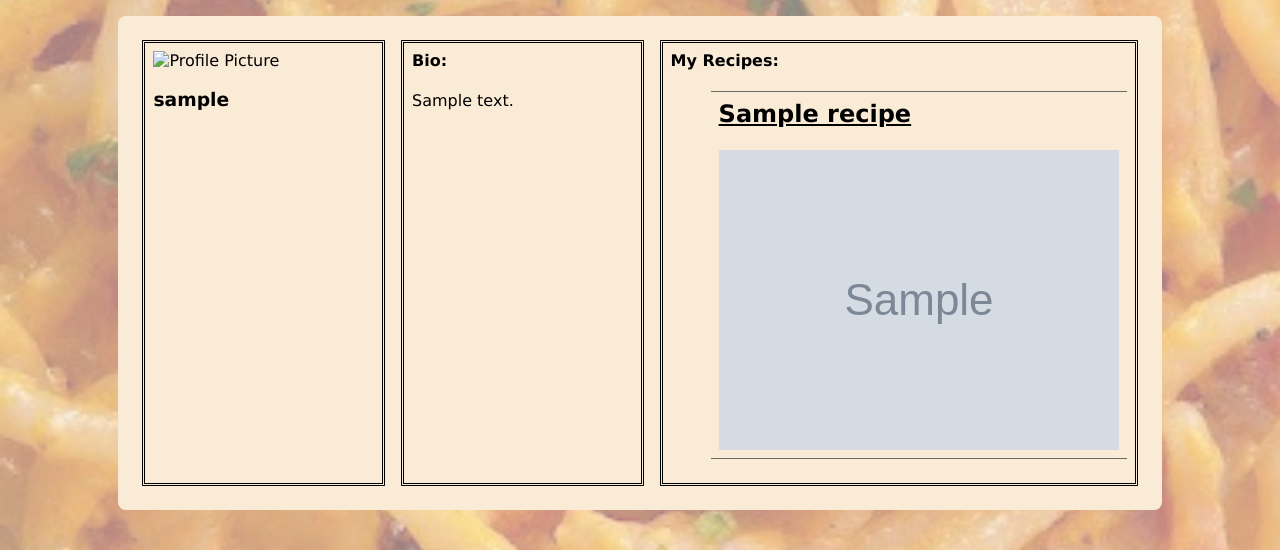
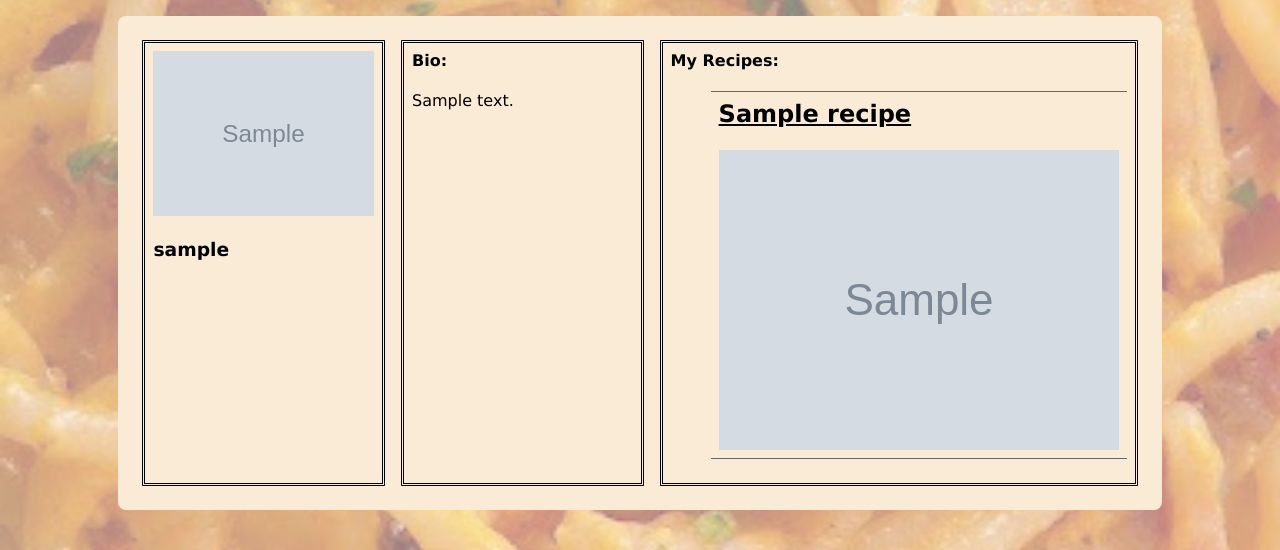
Before and after one commit to MySTerY1747/FlavorFolio, a Django app: page /profile/1/ in a window 1280 px wide. Shown: the part 170-720 px from the top of the page. Run offline with Django 5.2, Linux system fonts and the light colour scheme; tables that the repository leaves empty hold one stand-in row (values such as "Sample post"); grey boxes marked "Sample" are stand-in pictures.

Commit message:
fix image scaling on tags and profile pages

```diff
--- a/flavorfolio/static/stylesheets/profile_styles.css
+++ b/flavorfolio/static/stylesheets/profile_styles.css
@@ -6,6 +6,11 @@
   border-radius: 0.5em;
   display: flex;
   justify-content: space-between;
+}
+
+.header-image {
+    width: 100%;
+    height: auto;
 }
 
 .profile-picture-and-name ,.bio,.my-recipes{
--- a/flavorfolio/static/stylesheets/tag_styles.css
+++ b/flavorfolio/static/stylesheets/tag_styles.css
@@ -5,3 +5,9 @@
     background-color: antiquewhite;
     border-radius: 0.5em;
   }
+
+
+.header-image {
+    width: 100%;
+    height: auto;
+}
--- a/flavorfolio/templates/recipes/profile.html
+++ b/flavorfolio/templates/recipes/profile.html
@@ -16,7 +16,7 @@
   <div class="profile-box">
 
     <div class="profile-picture-and-name">
-        <img src="{{ user_profile.image.url }}" alt="Profile Picture">
+        <img class="header-image" src="{{ user_profile.picture.url }}" alt="Profile Picture">
         <h3>{{ user_profile.user.username }}</h3>
     </div>
 
--- a/flavorfolio/templates/recipes/tag.html
+++ b/flavorfolio/templates/recipes/tag.html
@@ -17,7 +17,7 @@ FlavourFolio - {{ tag.name }} tag
     {% for recipe in tag.recipes.all %}
       <li>
         <a href="{% url 'recipes:recipe' recipe.id %}">{{ recipe.title }}</a>
-        <img src="{{ recipe.image.url }}" class="recipe-image" alt="Recipe image">
+        <img class="header-image" src="{{ recipe.image.url }}" class="recipe-image" alt="Recipe image">
       </li>
     {% endfor %}
   </ul>
```
